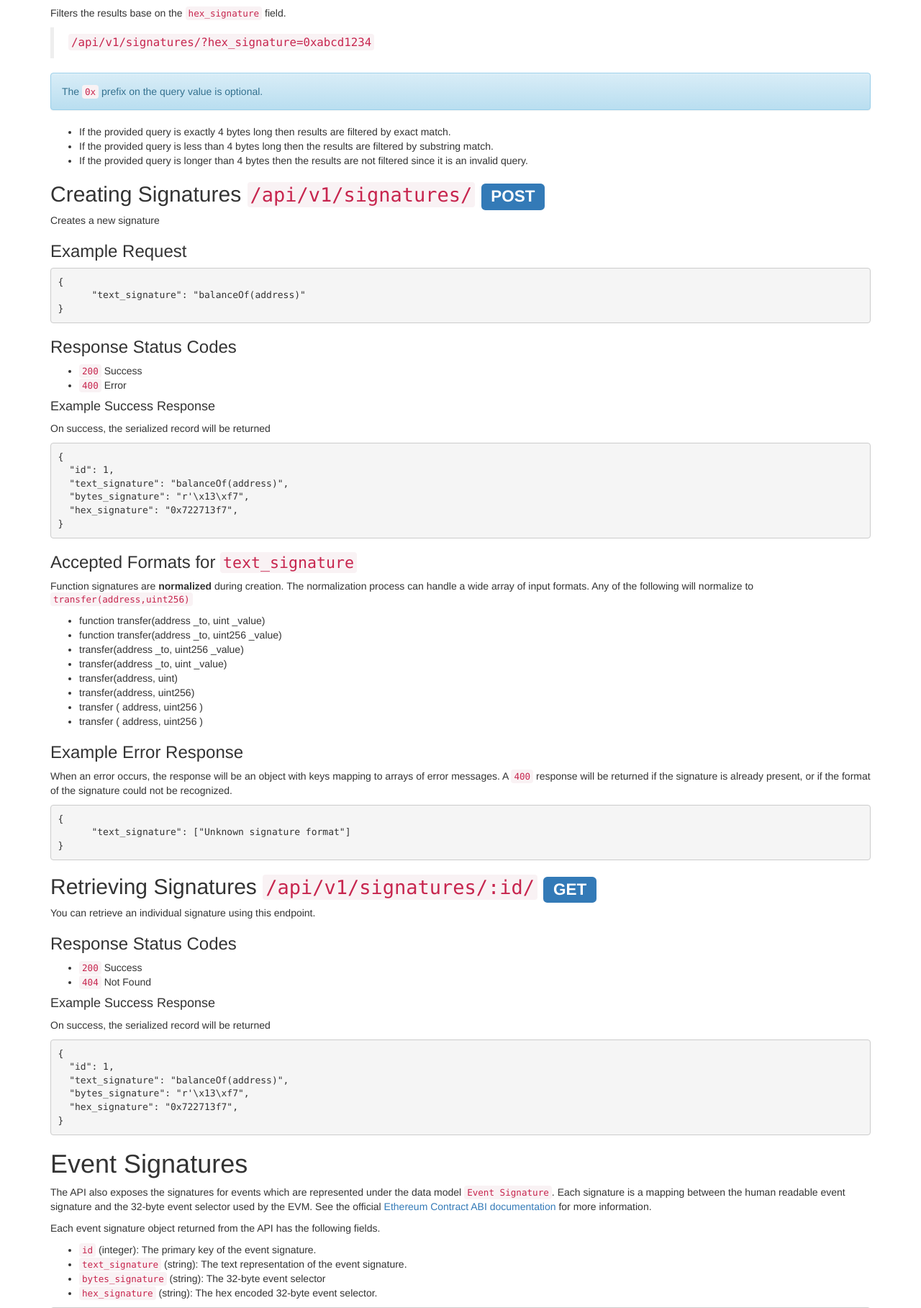
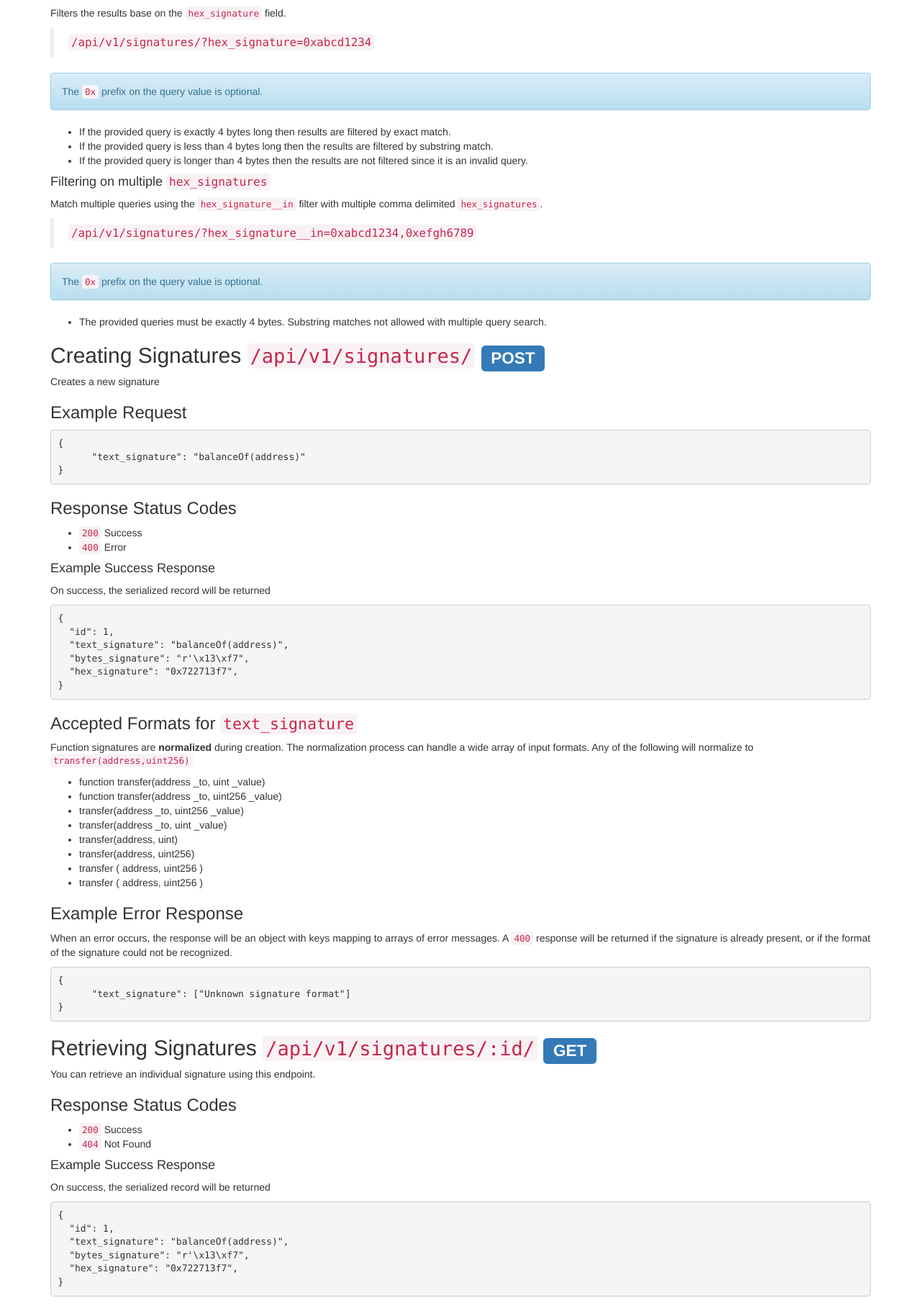
Before and after one commit to pipermerriam/ethereum-function-signature-registry, a Django app: template func_sig_registry/templates/documentation.html in a window 1280 px wide. Shown: the part 3584-5401 px from the top of the page at 72% size. Run offline with Django 3.2, Linux system fonts and the light colour scheme; the template is opened without the code that fills it, so the values that code supplies are empty; some libraries are stand-ins or nearby versions.

Commit message:
adds multiple query filter

```diff
--- a/func_sig_registry/registry/filters.py
+++ b/func_sig_registry/registry/filters.py
@@ -15,6 +15,7 @@ class SignatureFilter(filters.FilterSet):
     text_signature = filters.CharFilter(name='text_signature', lookup_type='icontains')
     bytes_signature = filters.MethodFilter()
     hex_signature = filters.MethodFilter()
+    hex_signature__in = filters.MethodFilter()
 
     class Meta:
         model = Signature
@@ -33,6 +34,10 @@ class SignatureFilter(filters.FilterSet):
             return qs.filter(bytes_signature__hex_signature=unprefixed_value)
         else:
             return qs.filter(bytes_signature__hex_signature__icontains=unprefixed_value)
+
+    def filter_hex_signature__in(self, name, qs, values):
+        unprefixed_values = [remove_0x_prefix(value.lower()) for value in values.split(',')]
+        return qs.filter(bytes_signature__hex_signature__in=unprefixed_values)
 
 
 class EventSignatureFilter(filters.FilterSet):
--- a/func_sig_registry/templates/documentation.html
+++ b/func_sig_registry/templates/documentation.html
@@ -127,6 +127,17 @@
         <li>If the provided query is less than 4 bytes long then the results are filtered by substring match.</li>
         <li>If the provided query is longer than 4 bytes then the results are not filtered since it is an invalid query.</li>
       </ul>
+      <h4>Filtering on multiple <code>hex_signatures</code></h4>
+      <p>Match multiple queries using the <code>hex_signature__in</code> filter with multiple comma delimited <code>hex_signatures</code>.</p>
+      <blockquote><code>/api/v1/signatures/?hex_signature__in=0xabcd1234,0xefgh6789</code></blockquote>
+      <div class="alert alert-info" role="alert">
+        <p>The <code>0x</code> prefix on the query value is optional.</p>
+      </div>
+      <p>
+        <ul>
+          <li>The provided queries must be exactly 4 bytes. Substring matches not allowed with multiple query search.</li>
+        </ul>
+      <p>
       <h2>Creating Signatures <code>/api/v1/signatures/</code> <span class="label label-primary">POST</span></h2>
       <p>Creates a new signature</p>
       <h3>Example Request</h3>
```
Also changed, not shown: tests/web/api/test_searching_signature_api_view.py (+40 -0 lines).
